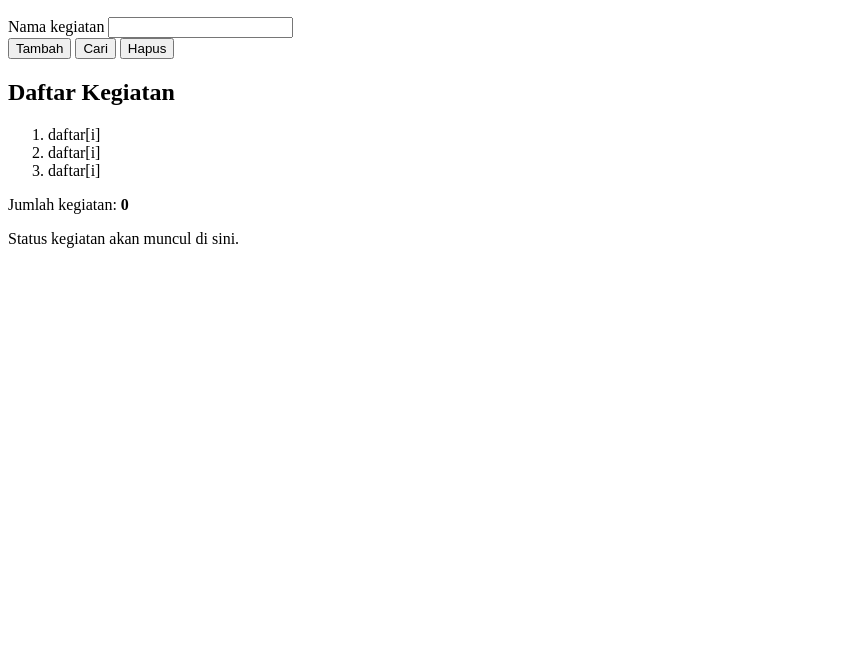
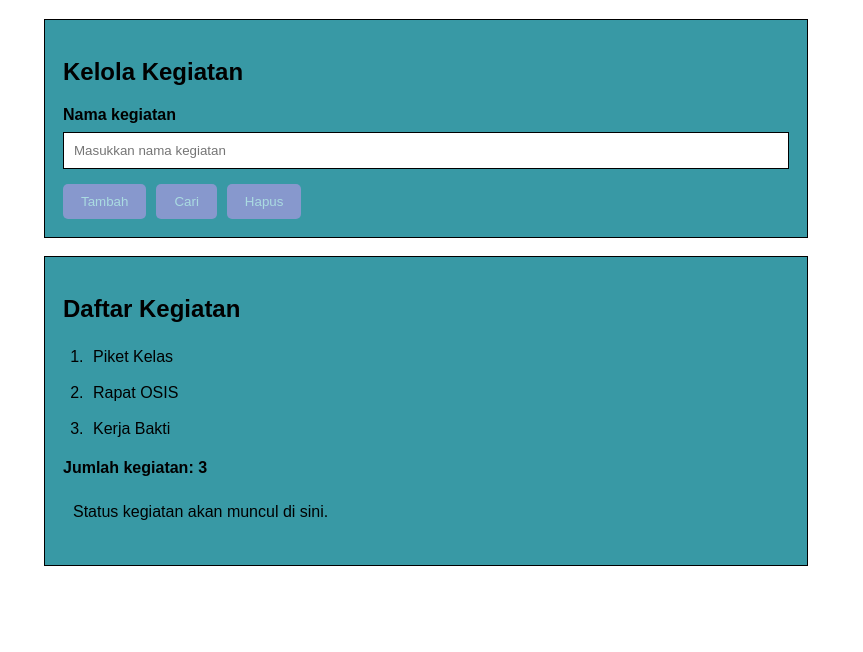
Before and after one commit to chellwi/ProyekAkhir_2026_4430, a plain HTML site: page index.html in a window 1280 px wide. Shown: the part 148-800 px from the top of the page, without its empty margins (0-863 px from the left). Drawn offline with Linux system fonts and the light colour scheme.

Commit message:
Final: Selesai Fitur Pengelola Kegiatan Kelas

```diff
--- a/index.html
+++ b/index.html
@@ -27,14 +27,14 @@
            Acuan ID: inputKegiatan, btnTambah, btnCari, btnHapus.
            Gunakan type="button" pada ketiga tombol. -->
       <div class="form-baris">
-        <label for="MasukkanKegiatan">Nama kegiatan</label>
-        <input type="text" id="MasukkanKegiatan" placeholder="">
+        <label for="inputKegiatan">Nama kegiatan</label>
+        <input type="text" id="inputKegiatan" placeholder="Masukkan nama kegiatan">
       </div>
 
       <div class="aksi">
-        <button type="button" id="TombolTambah">Tambah</button>
-        <button type="button" id="TombolCari">Cari</button>
-        <button type="button" id="TombolHapus">Hapus</button>
+        <button type="button" id="btnTambah">Tambah</button>
+        <button type="button" id="btnCari">Cari</button>
+        <button type="button" id="btnHapus">Hapus</button>
       </div>
     </section>
 
--- a/script.js
+++ b/script.js
@@ -29,7 +29,7 @@ function tampilkanKegiatan(daftar) {
   for (let i = 0; i < daftar.length; i++) {
     // TODO JS-02:
     // Ganti string kosong dengan elemen Array 'daftar' pada indeks i.
-    const namaKegiatan = "daftar[i]";
+    const namaKegiatan = daftar[i];
 
     // Disediakan guru: pembentukan dan penampilan elemen HTML.
     const item = document.createElement("li");
@@ -131,17 +131,24 @@ document.addEventListener("DOMContentLoaded", function () {
 // TODO JS-03, JS-04, JS-05 — Validasi dan penambahan kegiatan
 function tambahKegiatan(daftar, nama) {
 
-
   // TODO JS-03: Simpan nama yang sudah di-trim ke variabel namaBersih.
   // Jika namaBersih kosong, gunakan return false.
+const namaBersih = typeof nama === "string" ? nama.trim() : "";
+
+  if (namaBersih === "") {
+    return false;
+  }
 
   // TODO JS-04: Gunakan includes() untuk menolak nama duplikat.
   // Jika kegiatan sudah ada, gunakan return false.
+  if (daftar.includes(namaBersih)) {
+    return false;
+  }
 
   // TODO JS-05: Gunakan push() untuk menambahkan namaBersih.
   // Jika penambahan berhasil, gunakan return true.
-
-  return false; // SEMENTARA: ganti/hapus setelah TODO JS-03 s.d. JS-05 selesai
+daftar.push(namaBersih);
+  return true; // SEMENTARA: ganti/hapus setelah TODO JS-03 s.d. JS-05 selesai
 }
 
 // TODO JS-06 — Pencarian kegiatan
@@ -149,25 +156,28 @@ function cariKegiatan(daftar, nama) {
   // TODO JS-06: Hilangkan spasi awal/akhir menggunakan trim().
   // Cari posisi kegiatan dengan indexOf(), lalu kembalikan indeksnya.
   // Jika tidak ditemukan, indexOf() akan menghasilkan -1.
-
-  return -1; // SEMENTARA: ganti setelah TODO JS-06 selesai
+  const namaBersih = typeof nama === "string" ? nama.trim() : "";
+  return daftar.indexOf(namaBersih); // SEMENTARA: ganti setelah TODO JS-06 selesai
 }
 
 // TODO JS-07 dan JS-08 — Penghapusan kegiatan
 function hapusKegiatan(daftar, nama) {
   // TODO JS-07: Panggil cariKegiatan(daftar, nama).
   // Simpan hasilnya dalam variabel indeks.
+  const indeks = cariKegiatan(daftar, nama);
 
   // TODO JS-08: Jika indeks bernilai -1, gunakan return false.
   // Jika ditemukan, hapus satu elemen menggunakan splice().
   // Kembalikan true jika penghapusan berhasil.
-
-  return false; // SEMENTARA: ganti/hapus setelah TODO JS-07 s.d. JS-08 selesai
+  if (indeks === -1) {
+    return false; // SEMENTARA: ganti/hapus setelah TODO JS-07 s.d. JS-08 selesai
+  }
+  daftar.splice(indeks, 1);
+    return true;
 }
 
 // TODO JS-09 — Menghitung jumlah kegiatan
 function hitungJumlahKegiatan(daftar) {
   // TODO JS-09: Gunakan length dan return untuk menghasilkan jumlah kegiatan.
-
-  return 0; // SEMENTARA: ganti setelah TODO JS-09 selesai
+  return daftar.length; // SEMENTARA: ganti setelah TODO JS-09 selesai
 }
--- a/style.css
+++ b/style.css
@@ -14,52 +14,96 @@
 /* TODO CSS-01: Atur jenis font, warna teks, warna latar belakang,
    margin, dan padding dasar halaman. */
 body {
+  font-family:Arial, Helvetica, sans-serif ;
+    color:rgb(24, 92, 181)
+    background-color:bisque
+    margin: 0;
+    padding: 18px;
 }
 
 /* TODO CSS-02: Atur lebar konten, posisi, padding, margin,
    border dan border-radius seperlunya. */
 .container {
+  max-width: 800px;
+  margin: 0;
+  padding:18px;
 }
 
 .kepala-halaman {
+  text-align: center;
+  margin-bottom:25px;
 }
 
 .panel {
+  background-color: rgb(56, 153, 165);
+  padding:18px;
+  margin-bottom:18px;
+  border: 1px solid;
+  border-radius:8;
 }
 
 /* TODO CSS-03: Atur ukuran input, padding, jarak antar elemen,
    warna tombol, dan tampilan yang konsisten. */
 .form-baris {
+  display:flex;
+  flex-direction: column;
+  gap: 8px;
+  margin-bottom: 15px;
 }
 
 .form-baris label {
+  font-weight: bold;
 }
 
 .form-baris input {
+  width:100%;
+  padding: 10px;
+  border:1px solid;
+  border-radius:5;
 }
 
 .aksi {
+  display: flex;
+  gap: 10px;
 }
 
 .aksi button {
+  padding:10px 18px;
+  background-color: rgb(135, 152, 205);
+  color:rgb(170, 219, 225);
+  border:none;
+  border-radius: 5px;
+  cursor: pointer;
+
 }
 
 /* TODO CSS-04: Rapikan daftar kegiatan, jumlah kegiatan, dan pesan
    status. Bedakan tampilan status berhasil dan gagal. */
 #daftarKegiatan {
+  padding-left:25px;
 }
 
 #daftarKegiatan li {
+  margin-bottom:8px;
+  padding:5px;
 }
 
 .ringkasan {
+  font-weight:bold;
+  margin-top:15px;
 }
 
 #pesanStatus {
+  padding:10px;
+  border-radius:5px;
 }
 
 #pesanStatus.berhasil {
+  color:rgb(255, 255, 255);
+  background-color: rgb(24, 194, 151);
 }
 
 #pesanStatus.gagal {
+  color:rgb(248, 243, 244);
+  background-color: rgb(201, 39, 7);
 }
```
Also changed, not shown: 1 other file.
